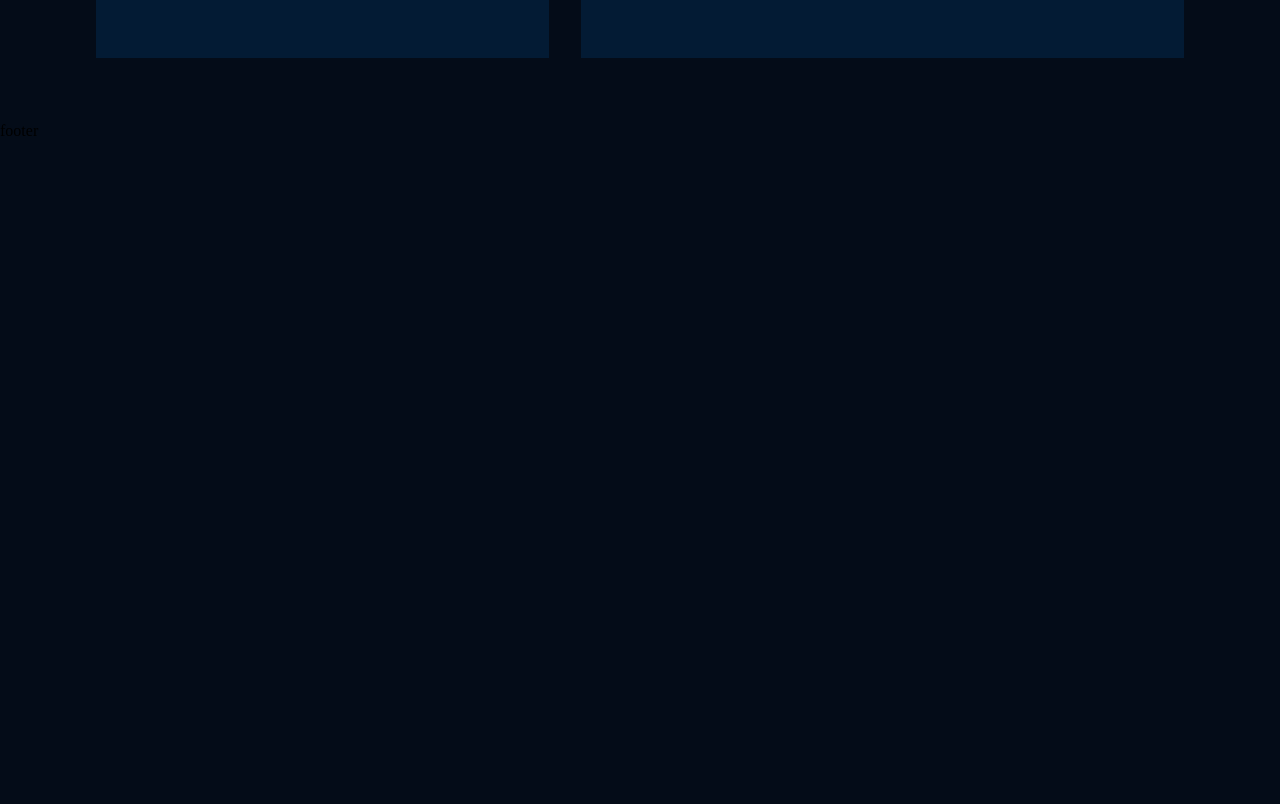
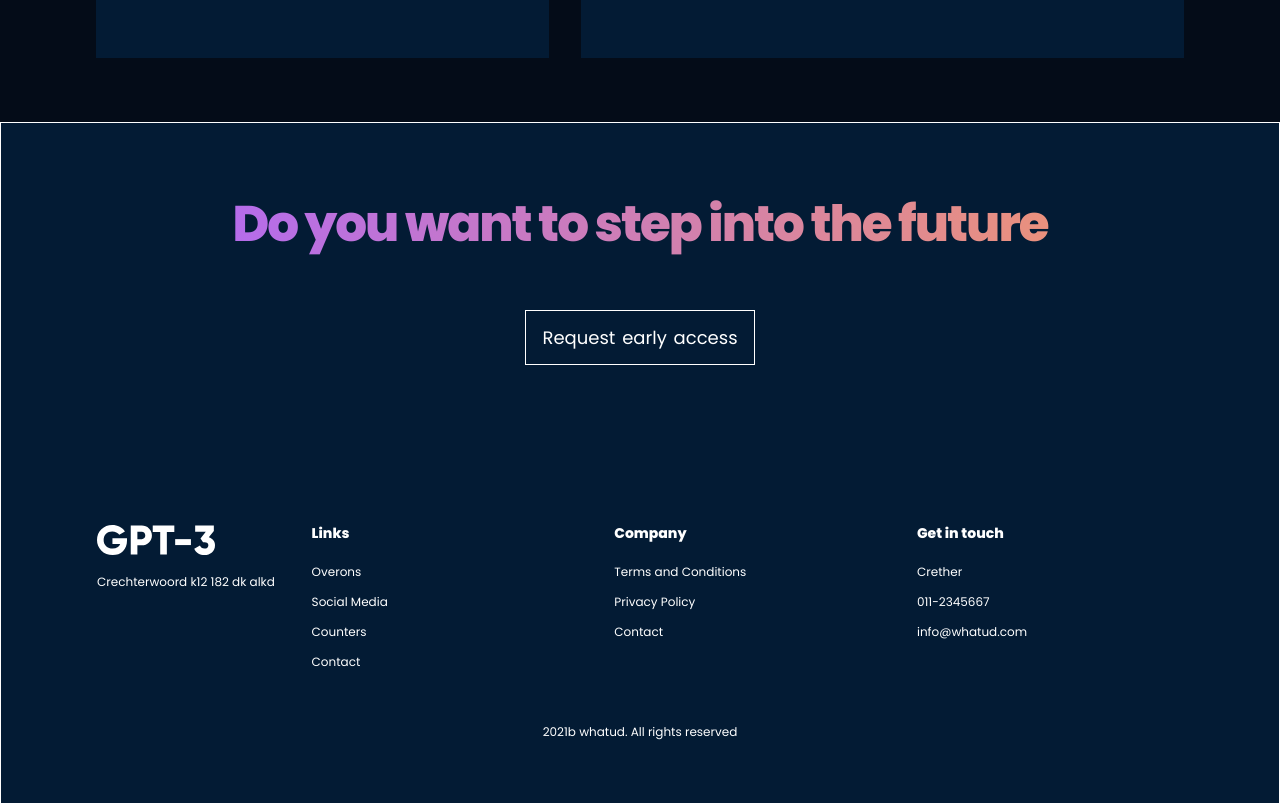
Before and after one commit to Uddhika/React-Web, a React (Create React App) app: page / in a window 1280 px wide. Shown: the part 4220-5024 px from the top of the page. Before the commit the page ends 4360 px from the top, so only its background shows below. Built offline with nearby package versions, Linux system fonts and the light colour scheme.

Commit message:
footer done

```diff
--- a/src/containers/footer/Footer.jsx
+++ b/src/containers/footer/Footer.jsx
@@ -1,10 +1,49 @@
 import React from 'react';
 import './footer.css';
+import gpt3logo from '../../assets/logo.svg';
 
 const Footer = () => {
     return (
-        <div>
-            footer
+        <div className="whatud__footer section-padding">
+            <div className="whatud__footer-heading">
+                <h1 className="gradient__text">Do you want to step into the future</h1>
+            </div>
+
+            <div className="whatud__footer-btn">
+                <p>Request early access</p>
+            </div>
+
+            <div className="whatud__footer-links">
+                <div className="whatud__footer-links-logo">
+                    <img src={gpt3logo} alt="" />
+                    <p>Crechterwoord k12 182 dk alkd</p>
+                </div>
+                <div className="whatud__footer-links_div">
+                    <h4>Links</h4>
+                    <p>Overons</p>
+                    <p>Social Media</p>
+                    <p>Counters</p>
+                    <p>Contact</p>
+                </div>
+                <div className="whatud__footer-links_div">
+                    <h4>Company</h4>
+                    <p>Terms and Conditions</p>
+                    <p>Privacy Policy</p>
+                    <p>Contact</p>
+                </div>
+
+                <div className="whatud__footer-links_div">
+                    <h4>Get in touch</h4>
+                    <p>Crether</p>
+                    <p>011-2345667</p>
+                    <p>info@whatud.com</p>
+                </div>
+
+                <div className="whatud__footer-copyright">
+                    <p>2021b whatud. All rights reserved</p>
+                </div>
+            </div>
+
         </div>
     )
 }
--- a/src/containers/footer/footer.css
+++ b/src/containers/footer/footer.css
@@ -0,0 +1,150 @@
+.whatud__footer{
+    display: flex;
+    border: 1px solid white;
+    color: white;
+    flex-direction: column;
+    justify-content: center;
+    align-items: center;
+    background: var(--color-footer);
+}
+
+.whatud__footer-heading{
+    width: 100%;
+    text-align: center;
+    margin-bottom: 3rem;
+}
+
+.whatud__footer-heading h1{
+    font-family: var(--font-family);
+    font-weight: 800;
+    font-size: 50px;
+    line-height: 75px;
+    text-align: center;
+    letter-spacing: -0.04em;
+}
+
+.whatud__footer-btn{
+    display: flex;
+    justify-content: center;
+    align-items: center;
+    padding: 1rem;
+    border: 1px solid #fff;
+    text-align: center;
+    margin-bottom: 10rem;
+    cursor: pointer;
+}
+
+.whatud__footer-btn p{
+    box-sizing: border-box;
+    font-family: var(--font-family);
+    font-size: 18px;
+    line-height: 21px;
+    color: #ffffff;
+    word-spacing: 2px;
+}
+
+.whatud__footer-links{
+    display: flex;
+    justify-content: space-between;
+    flex-wrap: wrap;
+    flex-direction: row;
+    width: 100%;
+    text-align: left;
+}
+
+
+.whatud__footer-links_div{
+    width: 250px;
+    margin: 1rem;
+    margin-top: 0;
+}
+
+
+.whatud__footer-links-logo img{
+    width: 118px;
+    height: 30px;
+    margin-bottom: 1rem;
+}
+
+.whatud__footer-links-logo p{
+    font-family: var(--font-family);
+    font-size: 12px;
+    line-height: 14px;
+    color: #ffffff;
+}
+
+
+.whatud__footer-links_div{
+    display: flex;
+    justify-content: flex-start;
+    flex-direction: column;
+
+
+}
+
+.whatud__footer-links_div h4{
+    font-family: var(--font-family);
+    font-weight: 800;
+    font-size: 14px;
+    line-height: 16px;
+    color: #ffffff;
+    margin-bottom: 1rem;
+
+}
+
+.whatud__footer-links_div p{
+    font-family: var(--font-family);
+    font-size: 12px;
+    line-height: 14px;
+    color: #ffffff;
+    margin: .5rem 0;
+    cursor: pointer;
+}
+
+
+.whatud__footer-copyright{
+    margin-top: 2rem;
+    text-align: center;
+    width: 100%;
+}
+
+
+.whatud__footer-copyright p{
+    font-family: var(--font-family);
+    font-size: 12px;
+    line-height: 14px;
+    color: #ffffff;
+}
+
+
+@media screen and (max-width:850px) {
+    .whatud__footer-heading h1{
+        font-size: 44px;
+        line-height: 50px;
+    }
+}
+
+
+@media screen and (max-width:550px) {
+    .whatud__footer-heading h1{
+        font-size: 34px;
+        line-height: 42px;
+    }
+
+
+    .whatud__footer-links_div{
+        margin: 1rem 0;
+
+    }
+    .whatud__footer-links_div h4{
+        margin-top: 2em;
+    }
+
+
+    .whatud__footer-heading p{
+        font-size: 14px;
+        line-height: 20px;
+    }
+
+
+}
```
